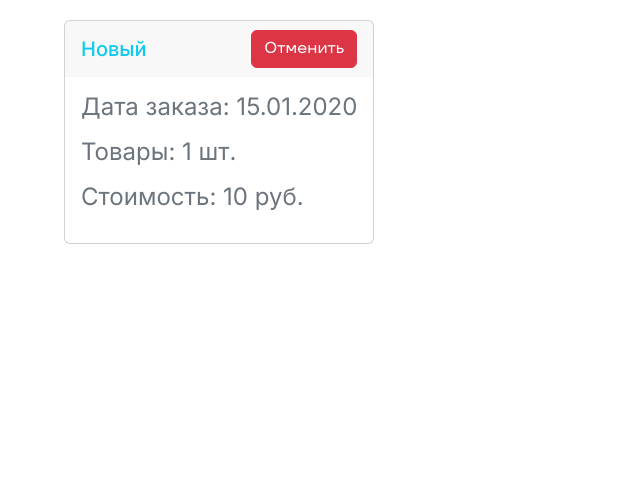
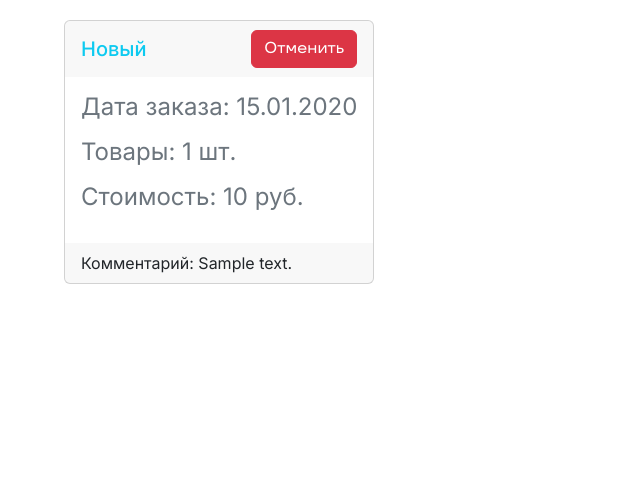
Before and after one commit to eternity089/otkrytie, a Django app: page /orders in a window 1280 px wide. Shown: the part 212-695 px from the top of the page, without its empty margins (0-640 px from the left). Run offline with Django 5.2, Linux system fonts and the light colour scheme; a user stored in the database is signed in; tables that the repository leaves empty hold one stand-in row (values such as "Sample post").

Commit message:
edit comment in orders

```diff
--- a/app/templates/app/orders.html
+++ b/app/templates/app/orders.html
@@ -28,9 +28,24 @@
                       <h4 class="inter fw-normal text-secondary card-title mb-3">Товары: {{ order.count_product }} шт.</h4>
                       <h4 class="inter fw-normal text-secondary card-title mb-3">Стоимость: {{ order.total_price }} руб.</h4>
                   </div>
-                {% if order.status == 'canceled' %}
-                	<div class="card-footer border-0">
-                    <p class="text-danger">Причина отмены: {{ order.reject_reason }}</p>
+                {% if order.status == 'canceled' or order.comment %}
+                	<div class="card-footer border-0 order-footer">
+                        {% if order.status == 'canceled' %}
+                            <div class="comment-wrapper">
+                                <p class="text-danger">Причина отмены: {{ order.reject_reason }}</p>
+                                 <button class="toggle-comment btn btn-link p-0 mt-1 d-none">
+                                     Показать полностью
+                                 </button>
+                            </div>
+                        {% endif %}
+                        {% if order.comment %}
+                            <div class="comment-wrapper">
+                        	    <p class="comment-text mb-0">Комментарий: {{ order.comment }}</p>
+                                 <button class="toggle-comment btn btn-link p-0 mt-1 d-none">
+                                    Показать полностью
+                                 </button>
+                            </div>
+                        {% endif %}
                     </div>
                 {% endif %}
                 </div>
@@ -47,5 +62,25 @@
             </div>
         </div>
     {% endif %}
-
+    <script>
+        document.querySelectorAll('.comment-wrapper').forEach(wrapper => {
+        const text = wrapper.querySelector('.comment-text')
+        const btn = wrapper.querySelector('.toggle-comment')
+        if (!text || !btn) return
+        if (text.scrollHeight > text.clientHeight) {
+            btn.classList.remove('d-none')
+        }
+        let expanded = false
+        btn.addEventListener('click', () => {
+            expanded = !expanded
+            if (expanded) {
+                text.style.webkitLineClamp = 'unset'
+                btn.textContent = 'Скрыть'
+            } else {
+                text.style.webkitLineClamp = '2'
+                btn.textContent = 'Показать полностью'
+            }
+        })
+    })
+    </script>
 {% endblock %}
```
